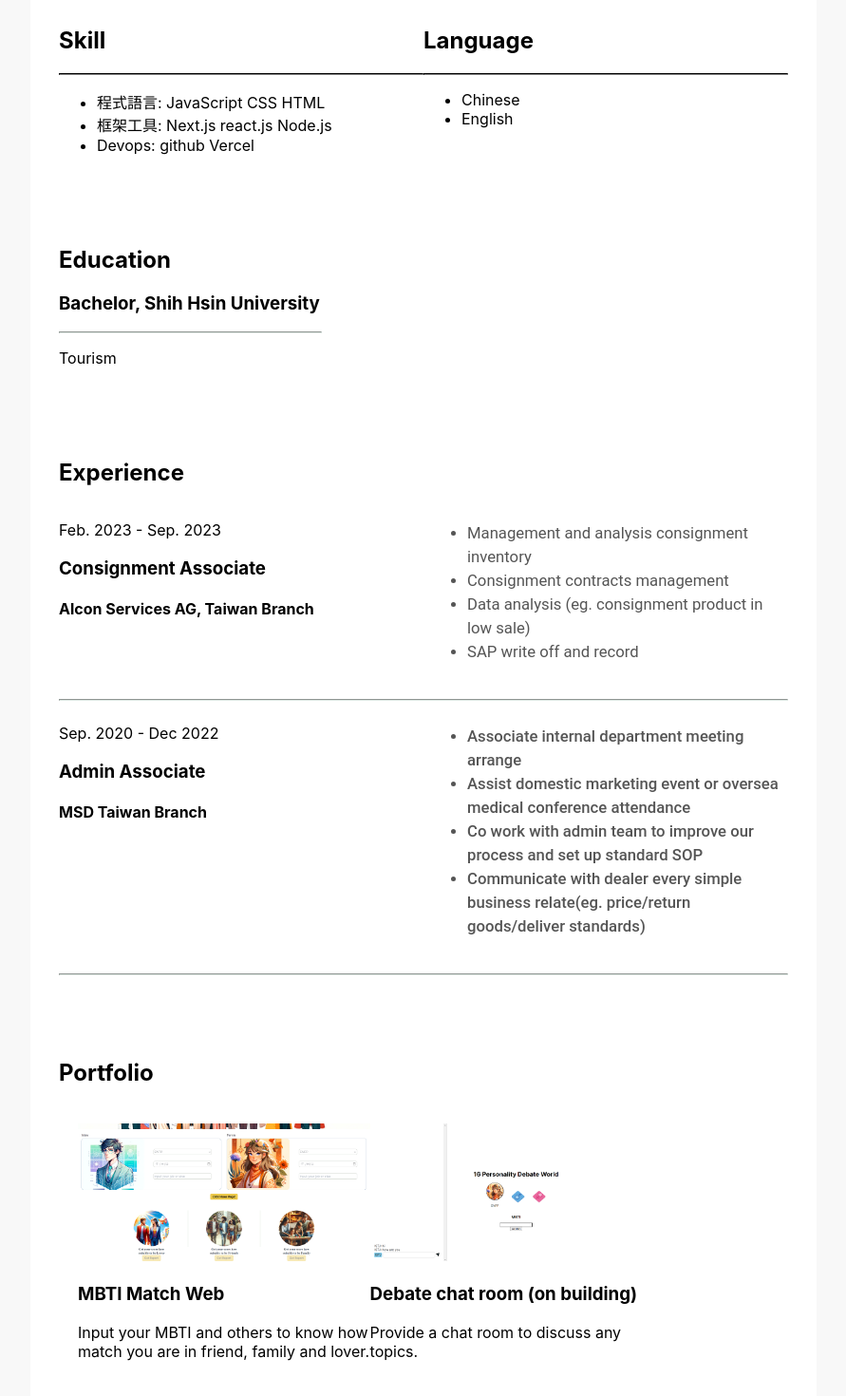
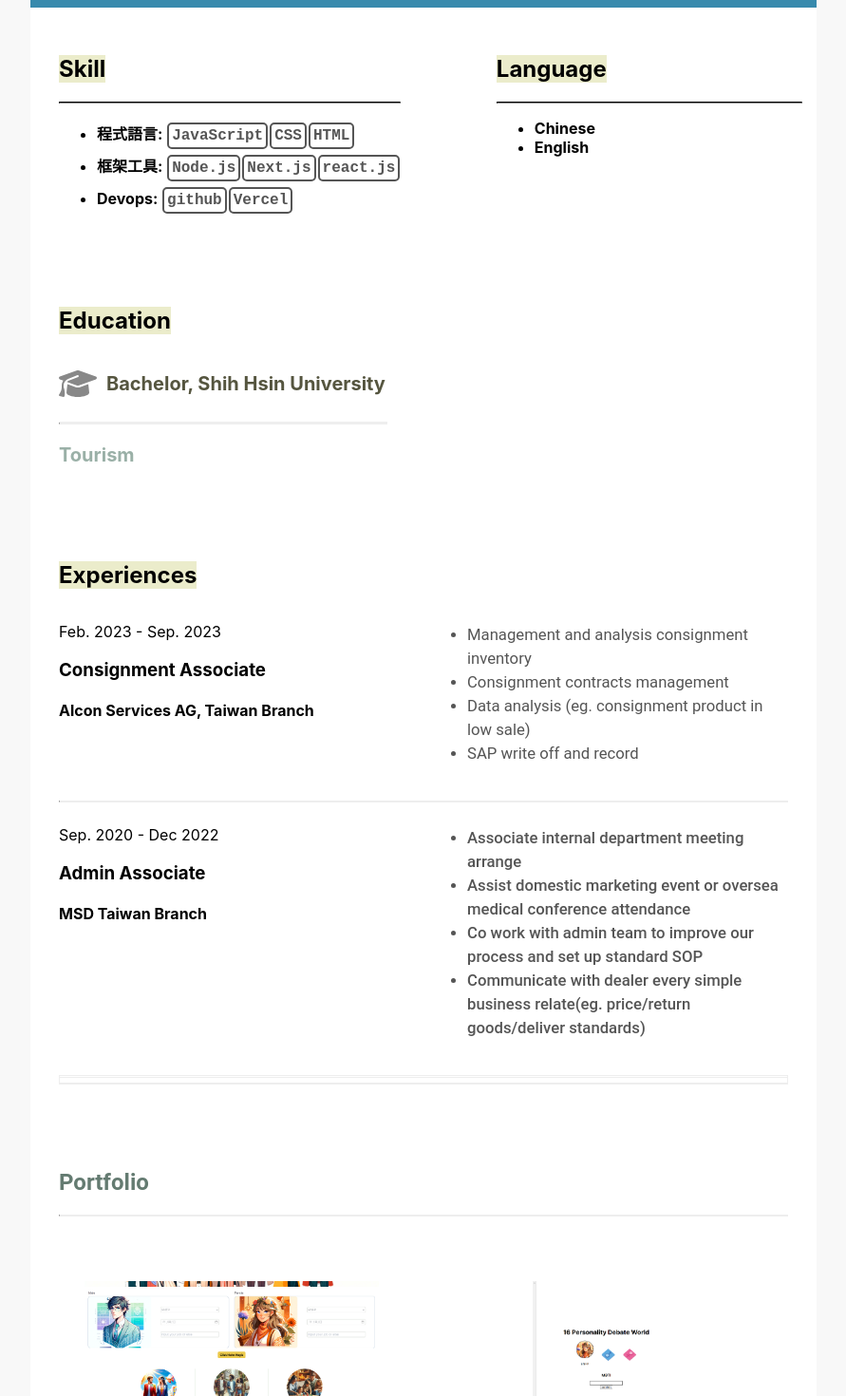
Before and after one commit to Alpaca0708/resume, a React (Create React App) app: page / in a window 1280 px wide. Shown: the part 460-1930 px from the top of the page at 95% size, without its empty margins (194-1085 px from the left). Built offline with nearby package versions, Linux system fonts and the light colour scheme.

Commit message:
word style

```diff
--- a/src/App.css
+++ b/src/App.css
@@ -64,6 +64,8 @@
   width:auto;
   margin-right: 1px;
   margin-left:1px;
+  font-weight: 700;
+  color:#555555
   /* font-weight:bold; */
   /* font-size: 16px; */
 
@@ -90,6 +92,7 @@
   color:black;
   background-color:white;
   padding:30px;
+  font-weight: 700;
 }
 
 .containerEdu{
@@ -113,10 +116,11 @@
   width:80%;
   background-color:white;
   padding:30px;
+  align-items: flex-start;
 }
 
 
-@media screen and (min-width: 600px) {
+@media screen and (min-width: 700px) {
   .container {
     flex-direction: column;
     width:390px;
@@ -130,7 +134,7 @@
   }
   .containerL{
     display: flex;
-    justify-content: space-around;
+    justify-content: space-between;
     width:60%;
   }
   .containerExp{
@@ -150,9 +154,10 @@
 
   }
   .containerProf{
-    /* width:60%; */
+    width:60%;
     display: flex;
-    justify-content:space-around;
-    padding: 20px;
+    justify-content: space-around;
+
+    /* padding: 20px;  */
   }
 }
--- a/src/App.js
+++ b/src/App.js
@@ -5,6 +5,7 @@ import ellie from './ellie.png';
 import './App.css';
 import portfolio1 from'./portfolio1.png';
 import portfolio2 from'./portfolio2.png';
+import graduation from './graduation.svg';
 
 
 
@@ -15,13 +16,13 @@ function App() {
 
       return (
         <div >
-            <div style={{backgroundColor:'#f8f8f8'}}>
+            <div style={{backgroundColor:'#f8f8f8',}}>
                 {/* 不同於背景色, 整頁A4履歷頁 */}
                 <div style={{display:'flex', flexDirection:'column', alignItems:'center', }} >
                     {/* 藍綠色的個人資料區 */}
                     <div className='containerBlue'>
                         {/* 頭像+個人聯絡資料區(email+phone) */}
-                        <div style={{minWidth:'300px' }}>
+                        <div style={{minWidth:'340px' }}>
                             <div style={{width:'119px', height:'119px', borderRadius:'50%', overflow:'hidden',}}>
                                 <img src ={ellie} alt= "ellie" ></img>
                             </div>
@@ -55,30 +56,36 @@ function App() {
                     {/* Skill+Language區 */}
                     <div className='containerL'>
                         {/* skill */}
-                        <div style={{width:'100%'}}>
+                        <div >
                             <h2>
-                                Skill
+                                <span style ={{backgroundColor:'#EBECCB'}}>Skill
+                                </span>
                             </h2>
                             <hr style={{borderColor:'#333333'}}/>
-                            <ul>
+                            <ul style={{lineHeight:2, }}>
                                 <li>
-                                    程式語言: JavaScript CSS HTML
+                                    程式語言: <span className='liItems'>JavaScript</span>
+                                          <span className='liItems'>CSS</span>
+                                          <span className='liItems'>HTML</span>
                                 </li>
                                 <li>
-                                    框架工具: Next.js react.js Node.js
+                                    框架工具: <span className='liItems'>Node.js</span>
+                                          <span className='liItems'>Next.js</span>
+                                          <span className='liItems'>react.js</span>
                                 </li>
                                 <li>
-                                    Devops: github Vercel
+                                    Devops: <span className='liItems'>github</span>
+                                          <span className='liItems'>Vercel</span>
                                 </li>
                             </ul>
                         </div>
 
                         {/* Language */}
-                        <div style={{width:'100%'}}>
+                        <div style={{width:'40%'}}>
                             <h2>
-                                Language
+                                <span style ={{backgroundColor:'#EBECCB'}}>Language</span>
                             </h2>
-                            <hr style={{borderColor:'#333333'}}/>
+                            <hr style={{minWidth:'320px', borderColor:'#333333'}}/>
                             <ul>
                                 <li>
                                     Chinese
@@ -94,13 +101,17 @@ function App() {
                     <div className='containerEdu' >
                         <div>
                             <h2>
-                                Education
+                                <span style ={{backgroundColor:'#EBECCB'}}>Education
+                                </span>
                             </h2>
-                            <h3>
-                                Bachelor, Shih Hsin University
-                            </h3>
-                            <hr style={{borderColor:'#dfe9e4', width:'100%'}}/>
-                            <p>
+                            <div style={{display:'flex',  }}>
+                                <img src={graduation} alt='graduation' style={{marginRight:'10px'}}></img>
+                                <h3 style={{fontSize:'20px', color:'#55553F'}}>
+                                    Bachelor, Shih Hsin University
+                                </h3>
+                            </div>
+                            <hr style={{borderTop:'2px solid #eee', width:'100%'}}/>
+                            <p style={{fontWeight:'bold', fontSize:'20px', color:'rgb(154, 176, 167)', fontWeight:700}}>
                                 Tourism
                             </p>
                         </div>
@@ -108,8 +119,10 @@ function App() {
                     {/* Experience */}
                     <div  className='containerExpHeader'>
                         <h2>
-                            Experience
+                            <span style ={{backgroundColor:'#EBECCB'}}>Experiences
+                            </span>
                         </h2>
+
                         {/* 第一份公司職位年資 */}
                         <div className='containerExp'>
                             <div style={{minWidth:'390px', }} >
@@ -141,7 +154,7 @@ function App() {
                                 </ul>
                             </div>
                         </div>
-                        <hr style={{borderColor:'#dfe9e4'}}/>
+                        <hr style={{borderColor:'#eee', borderTop:'1px solid #eee'}}/>
                         {/* 第二份工作經驗 */}
                         <div className='containerExp'>
                             <div style={{minWidth:'390px', }}>
@@ -173,17 +186,26 @@ function App() {
                                 </ul>
                             </div>
                         </div>
-                        <hr style={{borderColor:'#dfe9e4'}}/>
+                        <hr style={{borderBottom:'2px solid #eee', borderTop:'2px solid #eee', borderColor:'#eee', borderStyle:'double', height:'5px', borderTopWidth:'3px', }}/>
+                        {/* <hr style={{borderColor:'#dfe9e4'}}/>                    */}
                     </div>
                     {/* Portfolio */}
                     <div className='containerExpHeader'>
                         <h2>
-                            Portfolio
+                            <span style ={{fontWeight:'bold',
+                                            color:'#647b71',
+                                            fontFamily:'Roboto, Noto Sans TC, Noto Sans SC, Noto Sans HK, Noto Sans JP, Noto Sans, PingFang TC, Microsoft JhengHei, PMingLiU, sans-serif'}}>
+                                            Portfolio
+                              </span>
                         </h2>
+
+                        <hr style={{borderColor:'#eee',borderTop:'1px solid #eee',  }}/>
+
+                    </div>
                         {/* 第一個作品集 */}
                         <div className='containerProf'>
-                            <div >
-                                <img src={portfolio1} alt='portfolio1' style={{width:'100%', height:'auto'}}>
+                            <div style={{maxWidth:'340px', }}>
+                                <img src={portfolio1} alt='portfolio1' style={{width:'310px', height:'auto'}}>
                                 </img>
                                 <h3>
                                     MBTI Match Web
@@ -193,8 +215,8 @@ function App() {
                                 </p>
                             </div>
                             {/* 第二個作品集 */}
-                            <div >
-                                <img src={portfolio2} alt='portfolio2' style={{width:'100%',  height:'auto'}}>
+                            <div style={{maxWidth:'340px', }} >
+                                <img src={portfolio2} alt='portfolio2' style={{width:'310px',  height:'auto'}}>
                                 </img>
                                 <h3>
                                     Debate chat room (on building)
@@ -204,7 +226,7 @@ function App() {
                                 </p>
                             </div>
                         </div>
-                    </div>
+
                 </div>
             </div>
         </div>
```
